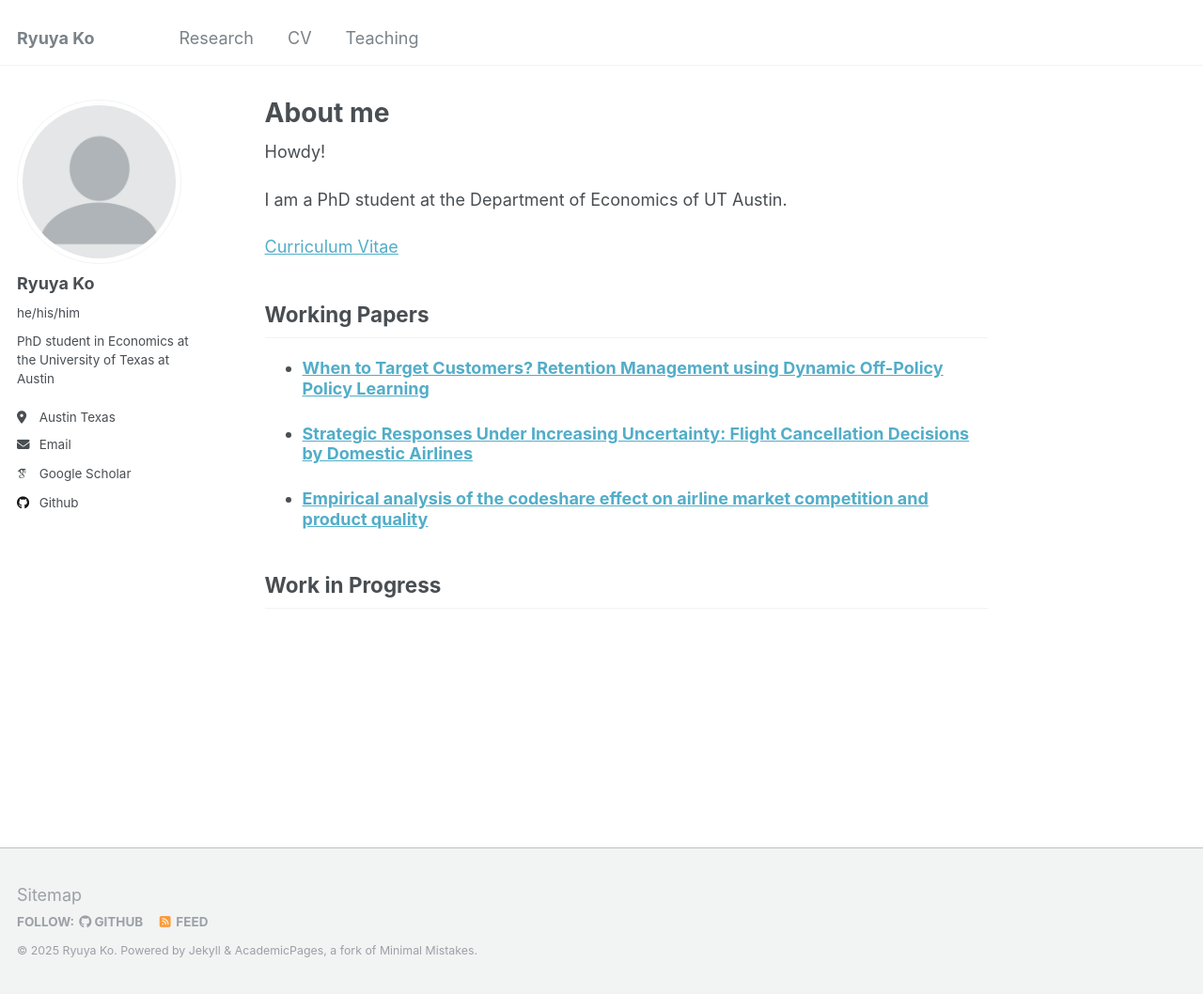
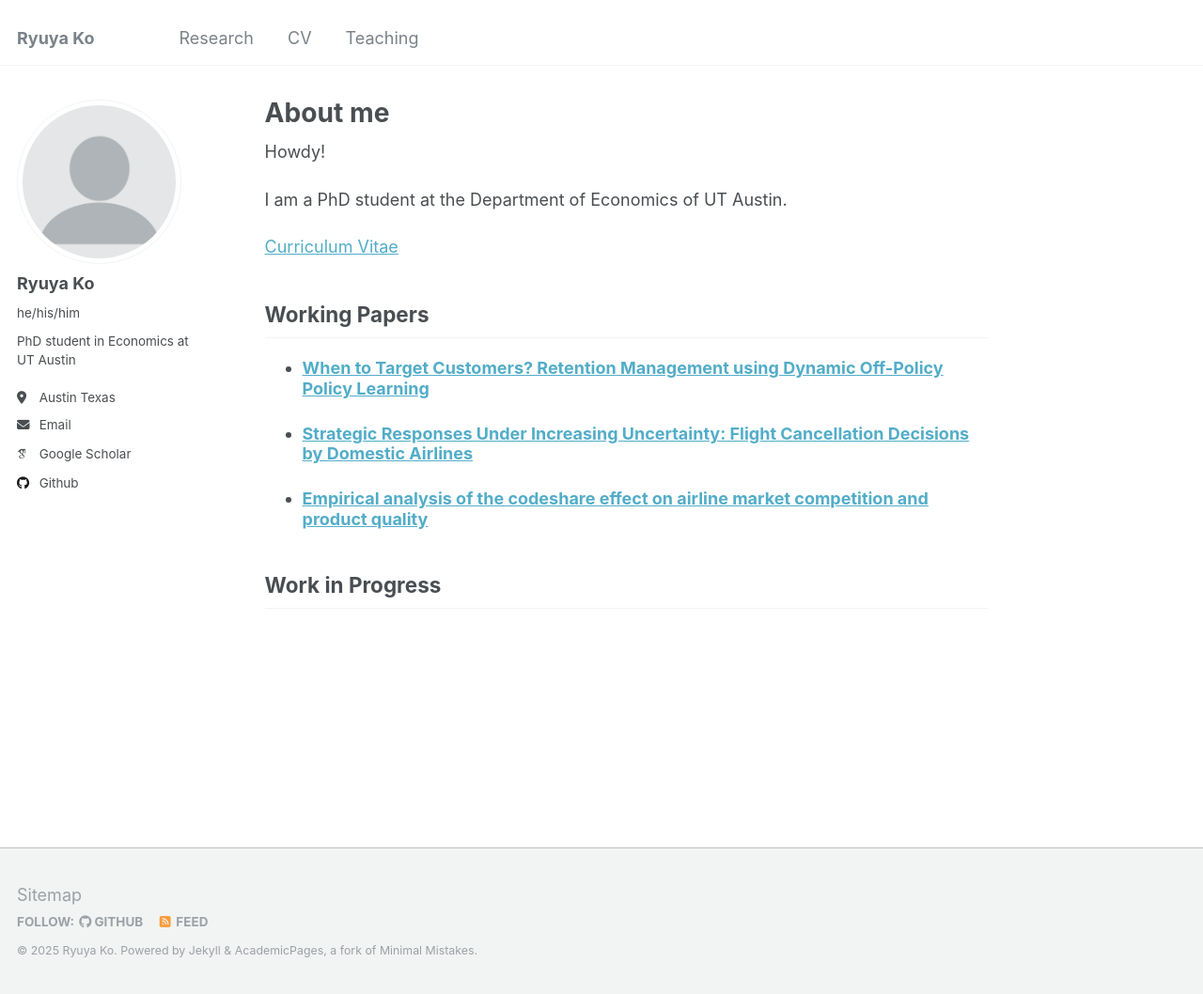
Before and after one commit to ryuya-ko/ryuya-ko.github.io, a Jekyll site: the page built from _pages/about.md, in a window 1280 px wide and 1058 px high. Shown: the whole window at 94% size. Built offline with Jekyll 4.4.1, drawn with Linux system fonts in a browser that asks for light colours; some web fonts are replaced.

Commit message:
minor change

```diff
--- a/_config.yml
+++ b/_config.yml
@@ -24,7 +24,7 @@ author:
   avatar           : "profile.png"
   name             : "Ryuya Ko"
   pronouns         : "he/his/him"
-  bio              : "PhD student in Economics at the University of Texas at Austin"
+  bio              : "PhD student in Economics at UT Austin"
   location         : "Austin Texas"
   employer         : # "Red Brick University"
   uri              : # URL
```
